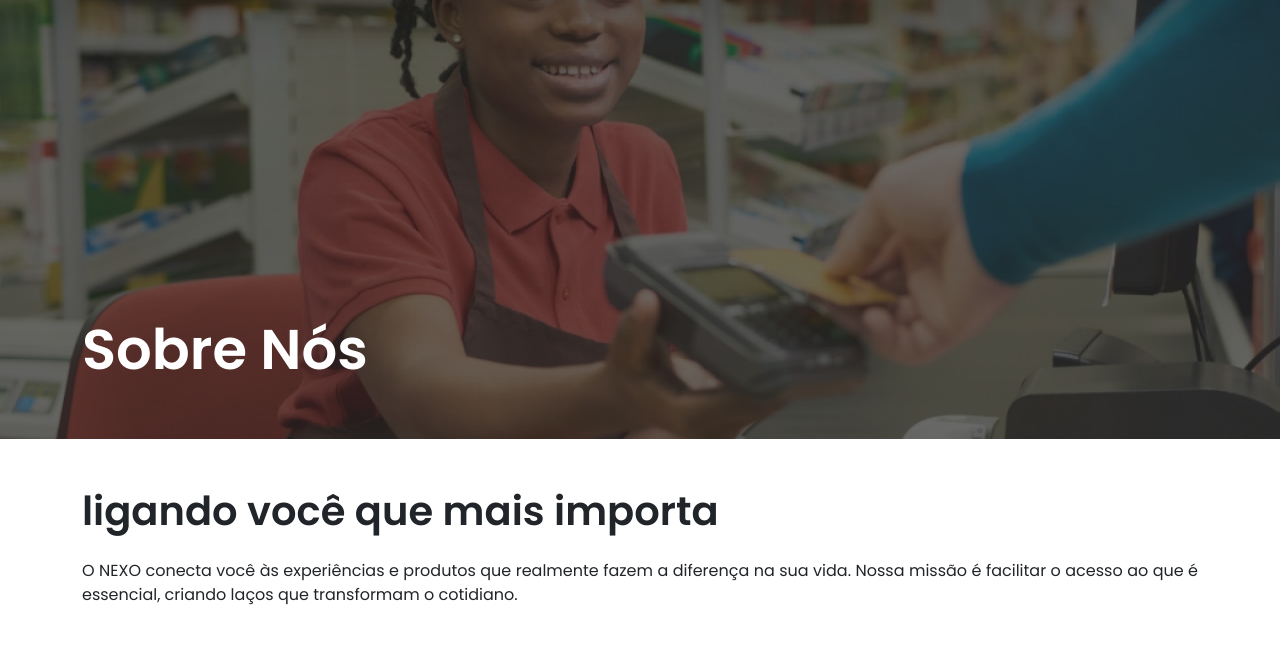
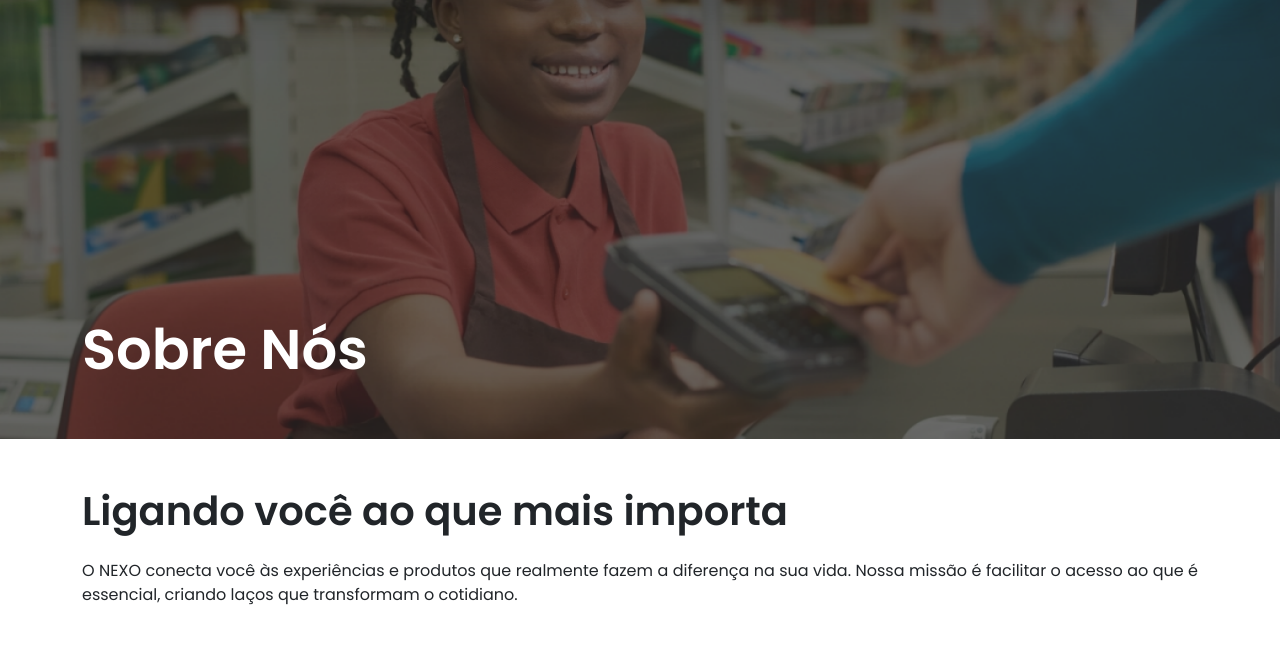
Before and after one commit to ferreiraluizga/nexo, a PHP site: page /about_us.php in a window 1280 px wide. Shown: the part 73-741 px from the top of the page. Run offline with PHP 8.4, Linux system fonts and the light colour scheme; some libraries are stand-ins or nearby versions.

Commit message:
feat: projeto finalizado

```diff
--- a/src/about_us.php
+++ b/src/about_us.php
@@ -65,7 +65,7 @@
         <section id="slogan" class="mb-5">
             <div class="row align-items-center">
                 <div class="col-12">
-                    <h1 class="fw-semibold mb-4">ligando você que mais importa</h1>
+                    <h1 class="fw-semibold mb-4">Ligando você ao que mais importa</h1>
                     <p class="fs-6 text-justify">O NEXO conecta você às experiências e produtos que realmente fazem a
                         diferença na sua vida. Nossa missão é facilitar o acesso ao que é essencial, criando laços que
                         transformam o cotidiano.
```
